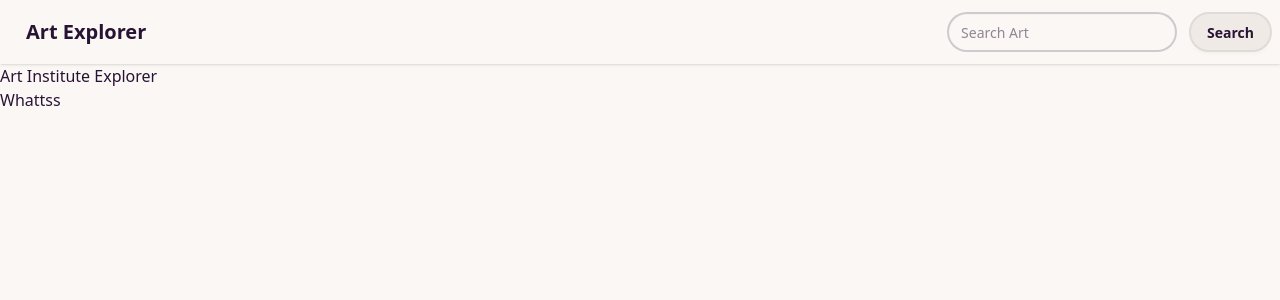
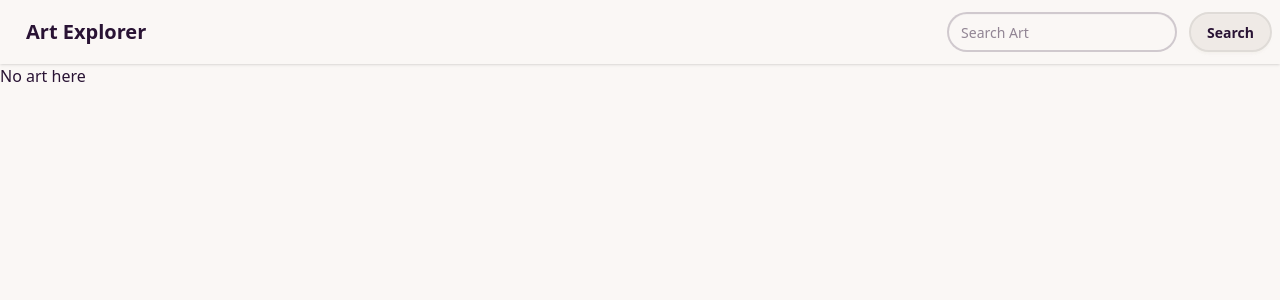
Before and after one commit to LiminalFlicker/Art-Institute-Explorer, a React (Vite) app: page / in a window 1280 px wide. Shown: the top 300 px of the page. Built offline with nearby package versions, Linux system fonts and the light colour scheme.

Commit message:
Search interface

```diff
--- a/src/pages/Home.tsx
+++ b/src/pages/Home.tsx
@@ -3,8 +3,7 @@ import "../App.css";
 export default function Home() {
   return (
     <>
-      <h1>Art Institute Explorer</h1>
-      <p>Whattss</p>
+      <h1>No art here</h1>
     </>
   );
 }
```
